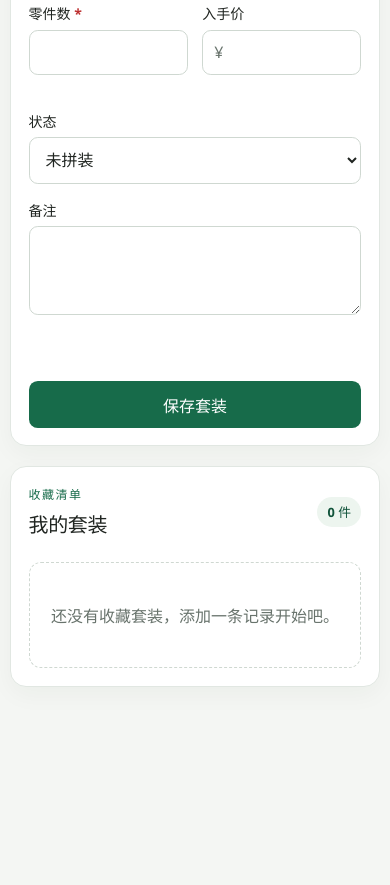
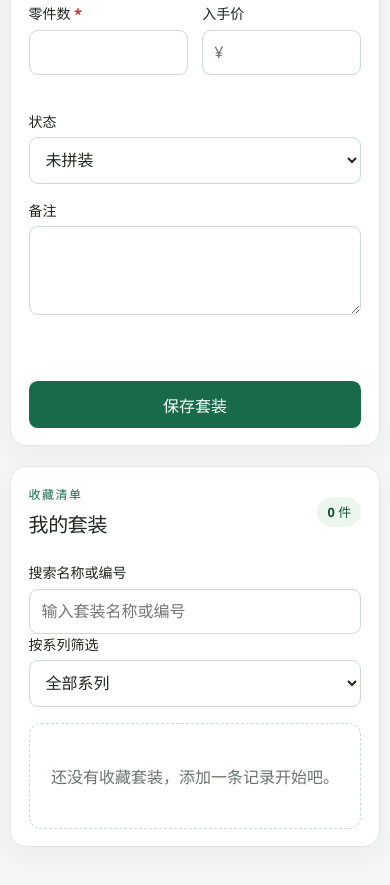
Before and after one commit to Patrick38o3/lego--collections, a plain HTML site: page index.html in a window 390 px wide. Shown: the part 600-1485 px from the top of the page. Before the commit the page ends 1351 px from the top, so only its background shows below. Drawn offline with Linux system fonts and the light colour scheme.

Commit message:
完成系列下拉与网页搜索筛选功能

```diff
--- a/index.html
+++ b/index.html
@@ -102,6 +102,19 @@
             <h2 id="collection-title">我的套装</h2>
           </div>
           <span class="collection-count" id="collection-count">0 件</span>
+        </div>
+        <div class="filter-controls">
+          <div class="field">
+            <label for="collection-search">搜索名称或编号</label>
+            <input id="collection-search" type="search" autocomplete="off"
+              placeholder="输入套装名称或编号">
+          </div>
+          <div class="field">
+            <label for="series-filter">按系列筛选</label>
+            <select id="series-filter">
+              <option value="">全部系列</option>
+            </select>
+          </div>
         </div>
         <div id="collection-list" class="collection-list" aria-live="polite"></div>
       </section>
@@ -332,6 +345,17 @@
       gap: 0.8rem;
     }
 
+    .filter-controls {
+      display: grid;
+      grid-template-columns: minmax(0, 1.2fr) minmax(10rem, 0.8fr);
+      gap: 0.9rem;
+      margin-bottom: 1rem;
+    }
+
+    .filter-controls .field {
+      margin-bottom: 0;
+    }
+
     .empty-state {
       padding: 2.5rem 1rem;
       border: 1px dashed #cfd8d1;
@@ -407,6 +431,11 @@
       .content-grid {
         grid-template-columns: minmax(0, 1fr);
       }
+
+      .filter-controls {
+        grid-template-columns: minmax(0, 1fr);
+        gap: 0;
+      }
     }
 
     @media (max-width: 380px) {
@@ -431,6 +460,8 @@
       const list = document.getElementById("collection-list");
       const count = document.getElementById("collection-count");
       const formMessage = document.getElementById("form-message");
+      const searchInput = document.getElementById("collection-search");
+      const seriesFilter = document.getElementById("series-filter");
       const fieldNames = ["name", "number", "series", "pieceCount", "price", "notes"];
       const seriesSelect = form.elements.series;
       const customSeriesInput = form.elements.customSeries;
@@ -562,6 +593,18 @@
         list.replaceChildren();
         count.textContent = `${sets.length} 件`;
 
+        const selectedSeries = seriesFilter.value;
+        const availableSeries = [...new Set(sets
+          .map((set) => String(set.series ?? "").trim())
+          .filter(Boolean))].sort((a, b) => a.localeCompare(b, "zh-CN"));
+        seriesFilter.replaceChildren(new Option("全部系列", ""));
+        availableSeries.forEach((series) => {
+          seriesFilter.add(new Option(series, series));
+        });
+        if (availableSeries.includes(selectedSeries)) {
+          seriesFilter.value = selectedSeries;
+        }
+
         if (sets.length === 0) {
           const emptyState = document.createElement("div");
           emptyState.className = "empty-state";
@@ -570,7 +613,25 @@
           return;
         }
 
-        sets.forEach((set, index) => {
+        const query = searchInput.value.trim().toLocaleLowerCase();
+        const matchingSets = sets
+          .map((set, index) => ({ set, index }))
+          .filter(({ set }) => {
+            const matchesSearch = !query || [set.name, set.number]
+              .some((value) => String(value ?? "").toLocaleLowerCase().includes(query));
+            const matchesSeries = !seriesFilter.value || String(set.series ?? "").trim() === seriesFilter.value;
+            return matchesSearch && matchesSeries;
+          });
+
+        if (matchingSets.length === 0) {
+          const emptyState = document.createElement("div");
+          emptyState.className = "empty-state";
+          appendText(emptyState, "p", "", "没有找到符合条件的套装");
+          list.append(emptyState);
+          return;
+        }
+
+        matchingSets.forEach(({ set, index }) => {
           const card = document.createElement("article");
           card.className = "set-card";
           const content = document.createElement("div");
@@ -634,6 +695,9 @@
         setError("series", "");
       });
 
+      searchInput.addEventListener("input", renderSets);
+      seriesFilter.addEventListener("change", renderSets);
+
       updateCustomSeriesField();
       renderSets();
     })();
```
